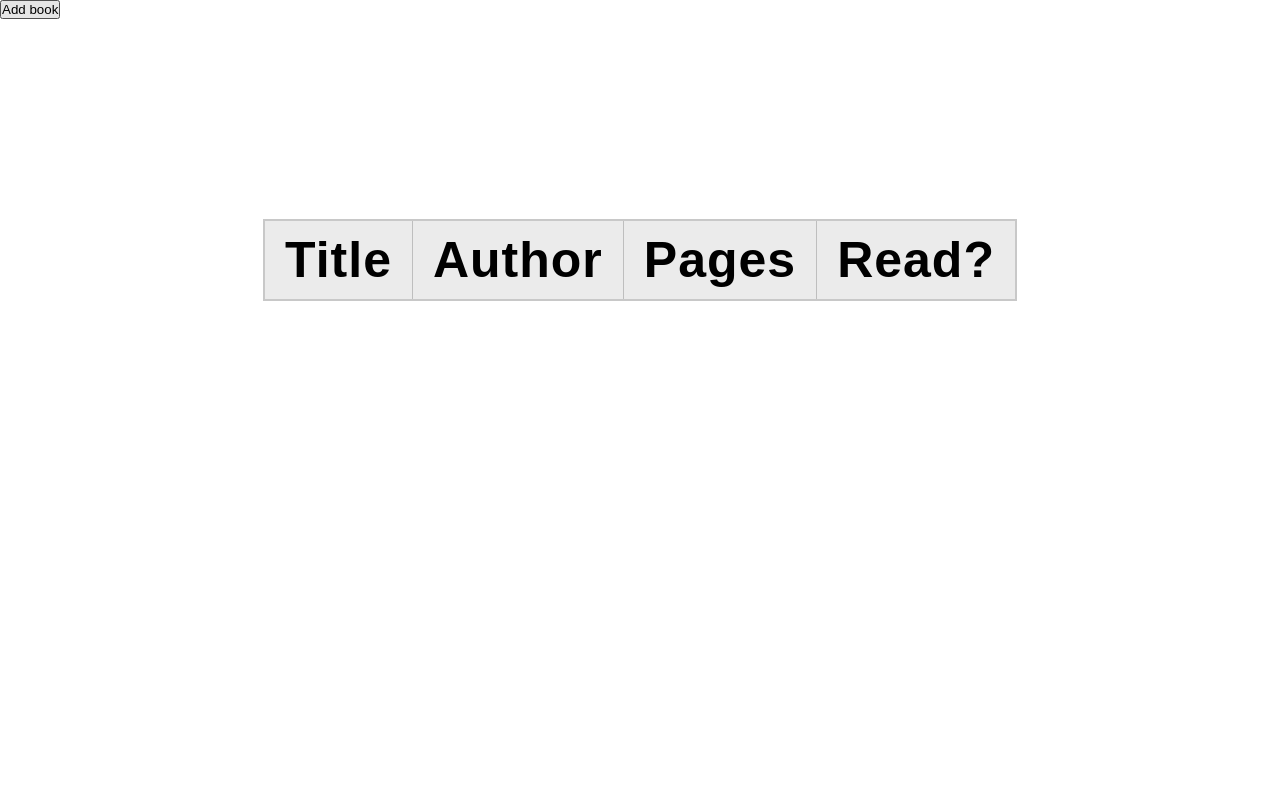
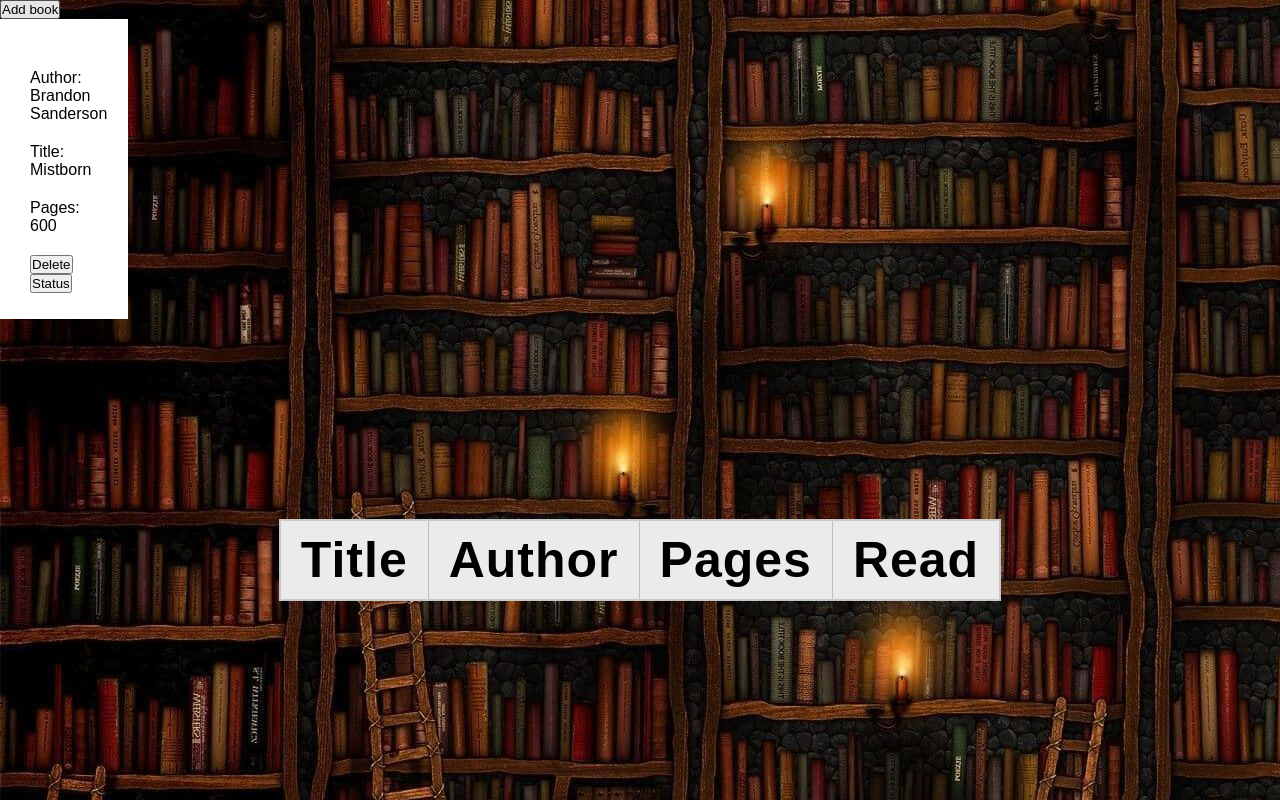
Before and after one commit to SamuelFerfort/library, a plain HTML site: page index.html in a window 1280 px wide. Drawn offline with Linux system fonts and the light colour scheme.

Commit message:
Added card css

```diff
--- a/index.html
+++ b/index.html
@@ -51,10 +51,16 @@
                 <th>Title</th>
                 <th>Author</th>
                 <th>Pages</th>
-                <th>Read?</th>
+                <th>Read</th>
             </tr>
         </thead>
         <tbody id="table">
+        <div class="card">
+            <p>Author: Brandon Sanderson</p>
+            <p>Title: Mistborn</p>
+            <p>Pages: 600</p>
+            <p><button>Delete</button><button>Status</button></p>
+        </div>
 
 
         </tbody>
--- a/library.js
+++ b/library.js
@@ -55,9 +55,9 @@ function displayBooks() {
 
         row.innerHTML = `
             <td>${book.title}</td>
-            <td>${book.author}</td>
-            <td>${book.pages}</td>
-            <td>${book.read}</td>
+            <td>By: ${book.author}</td>
+            <td>${book.pages} pages</td>
+            <td>Finished: ${book.read}</td>
 
         `;
 
--- a/styles.css
+++ b/styles.css
@@ -4,7 +4,10 @@
     padding: 0;
     box-sizing: border-box;
 }
-
+body {
+  height: 100vh;
+  background-image: url(background.jpg);
+}
 table {
   border-collapse: collapse;
   border: 2px solid rgb(200,200,200);
@@ -86,3 +89,20 @@ form div {
   cursor: pointer;
   font-size: 18px;
 }
+
+.card {
+  height: 300px;
+  width: 10vw;
+  background-color: white;
+  text-align: start;
+  padding: 30px;
+}
+p {
+  margin-top: 20px;
+}
+
+.container {
+  display: grid;
+  grid-template-columns: repeat(auto-fit, minmax(200px, 1fr));
+  gap: 30px;
+}
```
Also changed, not shown: background.jpg (added).
